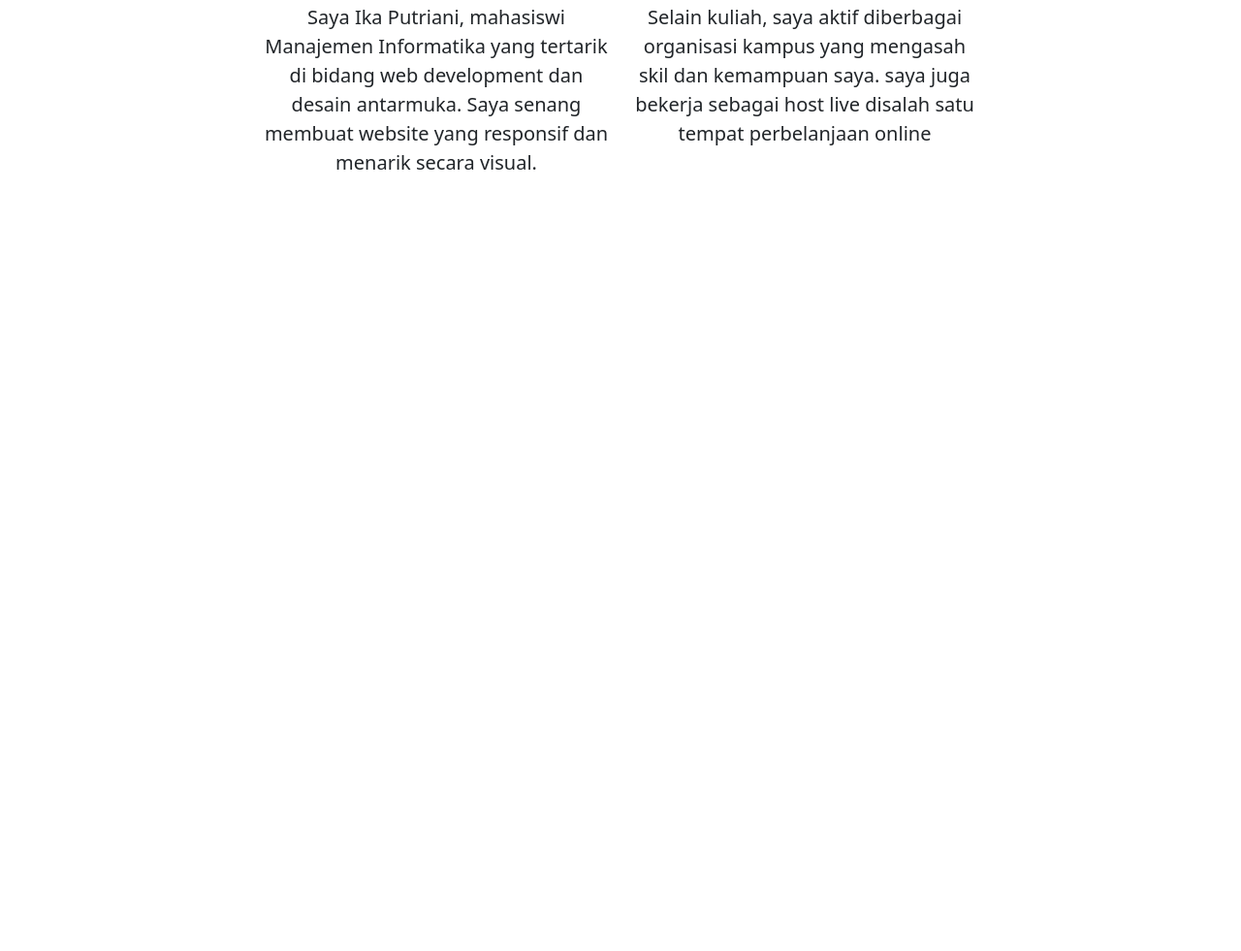
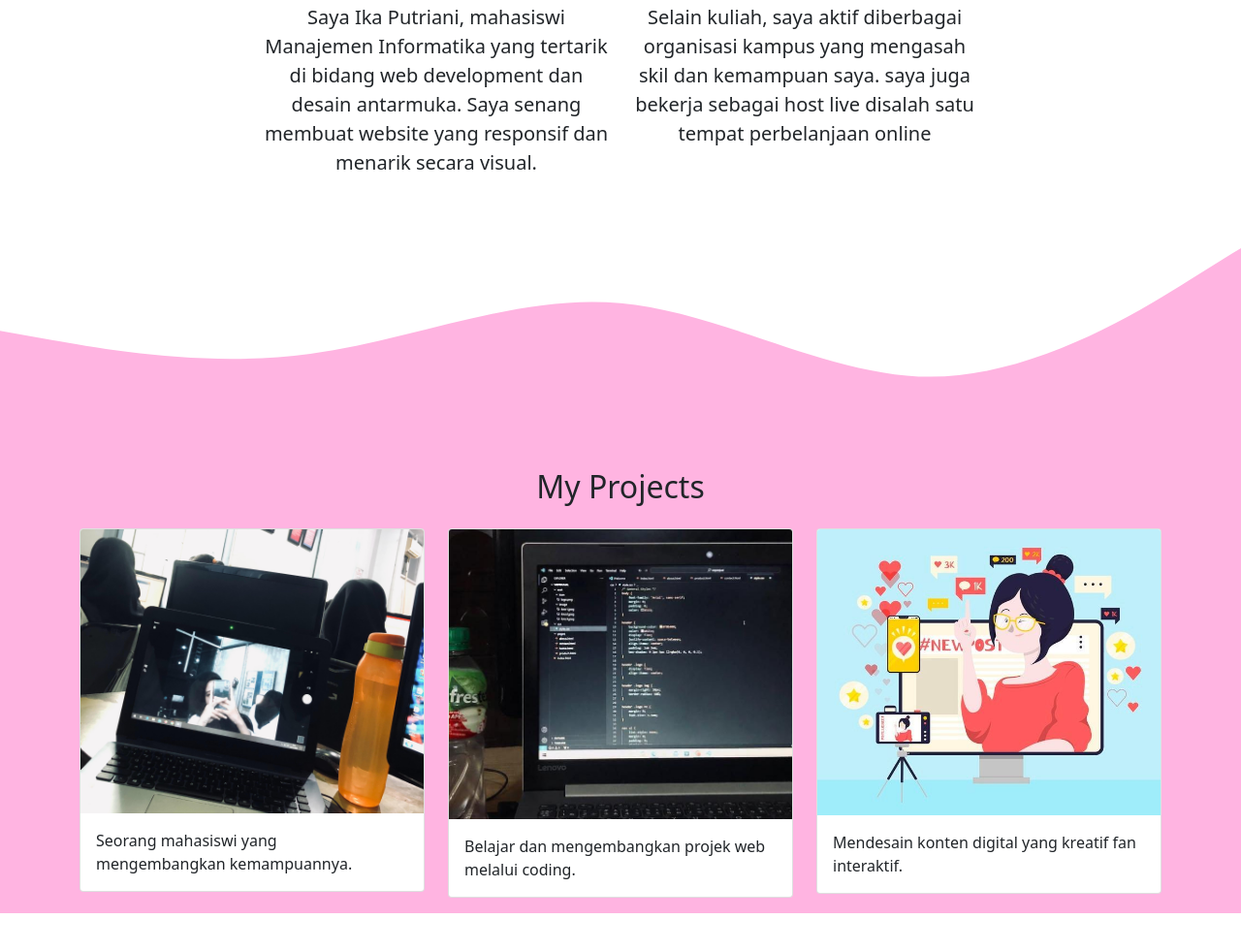
Before and after one commit to ikaptrix/UAS_IkaPutriani, a plain HTML site: page index.html in a window 1280 px wide. Shown: the part 758-1739 px from the top of the page at 97% size. Drawn offline with nearby package versions, Linux system fonts and the light colour scheme.

Commit message:
Membuat Bagian Projects

```diff
--- a/index.html
+++ b/index.html
@@ -73,8 +73,53 @@
           </div>
         </div>
       </div>
+      <svg xmlns="http://www.w3.org/2000/svg" viewBox="0 0 1440 320">
+        <path
+          fill="#ffb4e1"
+          fill-opacity="1"
+          d="M0,160L60,170.7C120,181,240,203,360,186.7C480,171,600,117,720,128C840,139,960,213,1080,213.3C1200,213,1320,139,1380,101.3L1440,64L1440,320L1380,320C1320,320,1200,320,1080,320C960,320,840,320,720,320C600,320,480,320,360,320C240,320,120,320,60,320L0,320Z"
+        ></path>
+      </svg>
     </section>
     <!-- Akhir About -->
+
+    <!-- Project -->
+    <section id="projects">
+      <div class="container">
+        <div class="row text-center mb-3">
+          <div class="col">
+            <h2>My Projects</h2>
+          </div>
+        </div>
+        <div class="row justify-content-center">
+          <div class="col-md-4 mb-3">
+            <div class="card">
+              <img src="img/pelajar.jpg" class="card-img-top" alt="pelajar" />
+              <div class="card-body">
+                <p class="card-text">Seorang mahasiswi yang mengembangkan kemampuannya.</p>
+              </div>
+            </div>
+          </div>
+          <div class="col-md-4 mb-3">
+            <div class="card">
+              <img src="img/coding.jpg" class="card-img-top" alt="codingan" />
+              <div class="card-body">
+                <p class="card-text">Belajar dan mengembangkan projek web melalui coding.</p>
+              </div>
+            </div>
+          </div>
+          <div class="col-md-4 mb-3">
+            <div class="card">
+              <img src="img/host.jpg" class="card-img-top" alt="host live" />
+              <div class="card-body">
+                <p class="card-text">Mendesain konten digital yang kreatif fan interaktif.</p>
+              </div>
+            </div>
+          </div>
+        </div>
+      </div>
+    </section>
+    <!-- Akhir Project -->
     <script src="https://cdn.jsdelivr.net/npm/bootstrap@5.0.2/dist/js/bootstrap.bundle.min.js" integrity="sha384-MrcW6ZMFYlzcLA8Nl+NtUVF0sA7MsXsP1UyJoMp4YLEuNSfAP+JcXn/tWtIaxVXM" crossorigin="anonymous"></script>
   </body>
 </html>
--- a/style.css
+++ b/style.css
@@ -5,3 +5,6 @@ body {
   padding-top: 2rem;
   background-color: #ffb4e1;
 }
+#projects {
+  background-color: #ffb4e1;
+}
```
Also changed, not shown: img/coding.jpg (added), img/host.jpg (added), img/pelajar.jpg (added).
